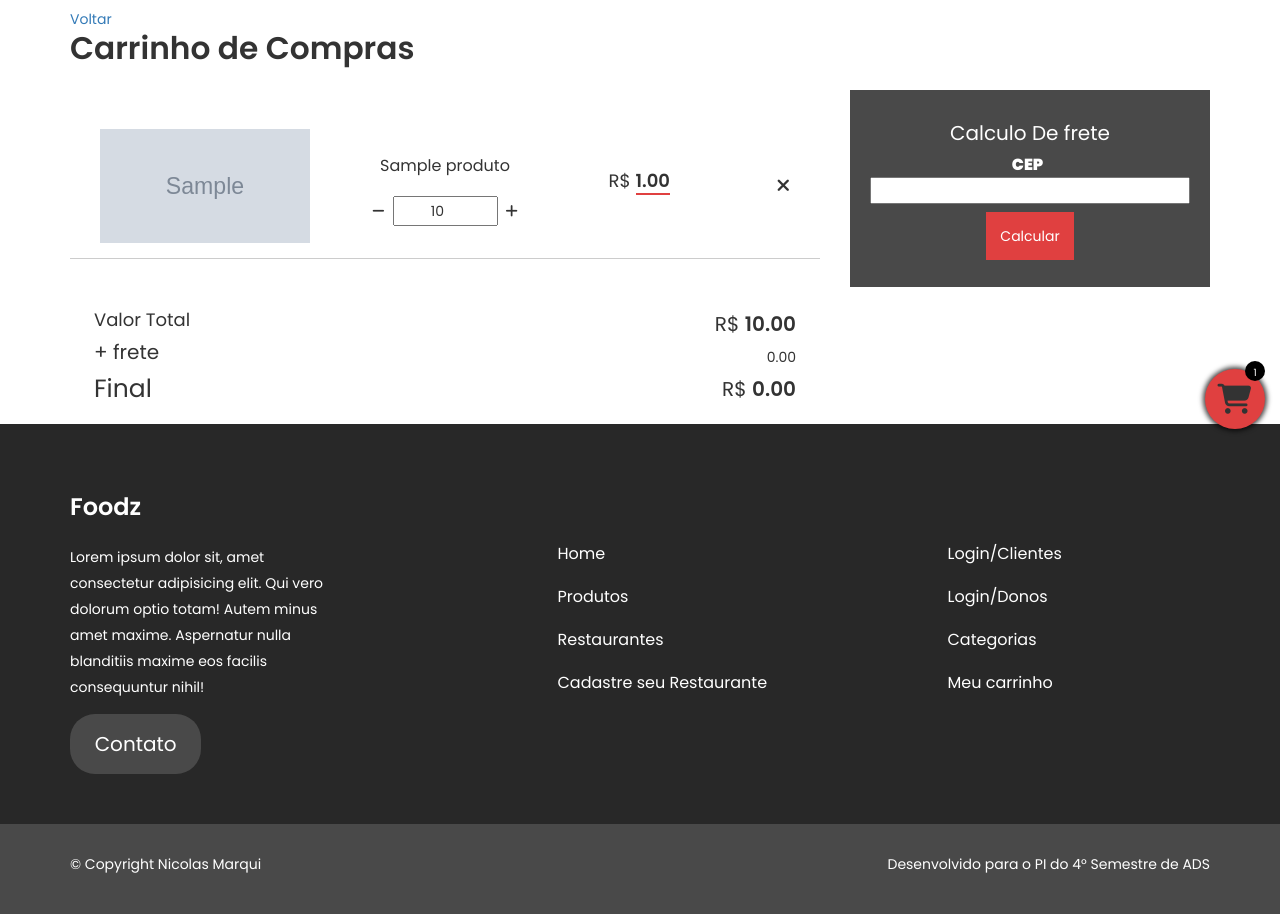
After one commit to NicolasMarqui/Foodz, a Django app: page /carrinho/ in a window 1280 px wide. The commit adds this page. Shown: the part 356-1270 px from the top of the page. Run offline with Django 3.2, Linux system fonts and the light colour scheme; a user stored in the database is signed in; tables that the repository leaves empty hold one stand-in row (values such as "Sample post"); grey boxes marked "Sample" are stand-in pictures; some libraries are stand-ins or nearby versions.

Commit message:
Shopping cart and CEP search

```diff
--- a/delivery/static/script.js
+++ b/delivery/static/script.js
@@ -578,5 +578,34 @@ $(document).ready(function(){
 
     });
 
+    $('#calcularFrete').submit(function(e){
+      e.preventDefault();
+
+      $.ajax({
+        type: "POST",
+        url: "/carrinho/cep",
+        data: {
+          cep: $('#num_frete').val(),
+          csrfmiddlewaretoken: getCookie('csrftoken'),
+        },
+        dataType: "json",
+        beforeSend: function(){
+          $('.calcula-frete').loading({
+            stoppable: true
+          });
+        },
+        success: function (response) {
+          var x2js = new X2JS();
+          text = String(response.cep)
+          var jsonObj = x2js.xml_str2json( JSON.parse(response.cep) );
+
+          console.log(jsonObj)
+
+          $('.calcula-frete').loading('stop');
+
+        }
+      });
+    })
+
 
 })
--- a/delivery/static/styles.css
+++ b/delivery/static/styles.css
@@ -4200,4 +4200,178 @@ footer .footer .fot-bottom p {
 .no-items a:hover {
   background-color: #e76c6c;
 }
+
+.carrinho-wrapper h1 {
+  font-size: calc(1.4375rem + 2.25vw);
+  font-weight: 600;
+  margin: 0 0 25px;
+}
+
+@media (min-width: 1200px) {
+  .carrinho-wrapper h1 {
+    font-size: 3.125rem;
+  }
+}
+
+.carrinho-wrapper .valor-total {
+  display: -webkit-box;
+  display: -ms-flexbox;
+  display: flex;
+  -webkit-box-pack: justify;
+      -ms-flex-pack: justify;
+          justify-content: space-between;
+  padding: 12px 24px;
+}
+
+.carrinho-wrapper .valor-total h3 {
+  font-size: 25px;
+  margin: 8px 0;
+}
+
+.carrinho-wrapper .valor-total h4 {
+  font-size: 18px;
+  margin: 8px 0;
+}
+
+.carrinho-wrapper .valor-total p {
+  font-size: 20px;
+  margin: 8px 0;
+}
+
+.carrinho-wrapper .valor-total p span {
+  font-weight: 600;
+}
+
+.carrinho-wrapper .valor-total .info-final p {
+  text-align: right;
+}
+
+.carrinho-wrapper .valor-total .info-final .frete {
+  text-align: right;
+  font-size: 14px;
+}
+
+.carrinho-wrapper .valor-total .info-final .final {
+  font-size: 20px;
+  text-align: right;
+}
+
+.carrinho-wrapper .valor-total .info-final .final span {
+  font-weight: 600;
+}
+
+.carrinho-wrapper .calcula-frete {
+  padding: 12px;
+  background-color: #494949;
+}
+
+.carrinho-wrapper .calcula-frete h2 {
+  font-size: 20px;
+  text-align: center;
+  color: #fff;
+}
+
+.carrinho-wrapper .calcula-frete form {
+  text-align: center;
+  margin: 10px 0;
+}
+
+.carrinho-wrapper .calcula-frete form label {
+  font-size: 16px;
+  color: #fff;
+  margin: 0 5px 0 0;
+}
+
+.carrinho-wrapper .calcula-frete form input {
+  font-size: 16px;
+}
+
+.carrinho-wrapper .calcula-frete form button {
+  font-size: 14px;
+  display: block;
+  background-color: #E04040;
+  padding: 14px;
+  margin: 8px auto;
+  outline: none;
+  border: none;
+  color: #fff;
+}
+
+.carrinho-wrapper .calcula-frete form button:hover {
+  background-color: #e76c6c;
+}
+
+.todos-items {
+  padding: 24px 0;
+  min-height: 200px;
+}
+
+.todos-items .item {
+  border-bottom: 1px solid #ccc;
+  padding: 15px;
+  height: 100%;
+  width: 100%;
+}
+
+.todos-items .item .thumb {
+  padding-bottom: 54%;
+  background-position: center;
+  background-size: cover;
+}
+
+.todos-items .item .thumb p {
+  font-size: 14px;
+}
+
+.todos-items .item .nome p {
+  font-size: 16px;
+  text-align: center;
+  padding: 8px 0;
+}
+
+.todos-items .item .quantidade {
+  font-size: 14px;
+  display: -webkit-box;
+  display: -ms-flexbox;
+  display: flex;
+  -webkit-box-orient: horizontal;
+  -webkit-box-direction: normal;
+      -ms-flex-direction: row;
+          flex-direction: row;
+  text-align: center;
+  -webkit-box-pack: center;
+      -ms-flex-pack: center;
+          justify-content: center;
+}
+
+.todos-items .item .quantidade input {
+  width: 50%;
+  text-align: center;
+}
+
+.todos-items .item .quantidade i {
+  display: inline-block;
+  margin: 8px;
+  vertical-align: middle;
+}
+
+.todos-items .item .preco p {
+  font-size: 18px;
+  text-align: right;
+}
+
+.todos-items .item .preco p span {
+  font-weight: 600;
+  border-bottom: 2px solid #E04040;
+}
+
+.todos-items .item .deleteCart {
+  font-size: 18px;
+  cursor: pointer;
+}
+
+.voltar {
+  margin: 10px 0 2px;
+  display: block;
+}
 /*# sourceMappingURL=styles.css.map */
--- a/delivery/templates/base.html
+++ b/delivery/templates/base.html
@@ -44,7 +44,7 @@
                 </div>
 
                 <div class="go-checkout-info">
-                    <a href="/checkout" class="bt">Continuar</a>
+                    <a href="/carrinho" class="bt">Continuar</a>
                 </div>
             </div>
 
@@ -277,5 +277,6 @@
         <script src="https://maxcdn.bootstrapcdn.com/bootstrap/3.3.7/js/bootstrap.min.js" integrity="sha384-Tc5IQib027qvyjSMfHjOMaLkfuWVxZxUPnCJA7l2mCWNIpG9mGCD8wGNIcPD7Txa" crossorigin="anonymous"></script>
         <script src="https://kit.fontawesome.com/13e048d385.js"></script>
         <script src="{% static 'script.js' %}" async defer></script>
+        <script src="{% static 'lib/xmlToJson.min.js' %}"></script>
     </body>
 </html>
--- /dev/null
+++ b/delivery/templates/carrinho.html
@@ -0,0 +1,107 @@
+{% extends 'base.html' %}
+{% load static %}
+
+{% block title %}
+    Carrinho
+{% endblock %}
+
+{% block content %}
+    <div class="banner-interno" style="background-image: url('https://images.unsplash.com/photo-1517248135467-4c7edcad34c4?ixlib=rb-1.2.1&ixid=eyJhcHBfaWQiOjEyMDd9&auto=format&fit=crop&w=1050&q=80')">
+        <div class="over"></div>
+
+        <!-- <div class="container">
+            <div class="bread-banner">
+                <ul>
+                    <li><a href="/">Home</a></li>
+                    <li> <span> > </span> </li>
+                    <li><h1>Produtos</h1></li>
+                </ul>
+            </div>
+        </div> -->
+    </div>
+
+    <div class="carrinho-wrapper">
+        <div class="container">
+
+            <a href="#" class="voltar">Voltar</a>
+            <h1>Carrinho de Compras</h1>
+
+            <div class="row fs-0">
+                <div class="col-xs-12 col-md-8">
+                    {% if success %}
+                        <div class="todos-items">
+                            {% for i in produtos %}
+                                <div class="item">
+
+                                    <div class="col-xs-12 col-md-4 col-in-block v-middle">
+                                        <div class="thumb" style="background-image: url('/media/{{i.id_produto.foto}}')">
+                                        </div>
+                                    </div>
+
+                                    <div class="col-xs-12 col-md-4 col-in-block v-middle">
+                                        <div class="nome">
+                                            <p>{{i.id_produto.nome}}</p>
+                                        </div>
+                                        <div class="quantidade">
+                                            <i class="fas fa-minus"></i><input type="number" value="{{i.quantidade}}"><i class="fas fa-plus"></i>
+                                        </div>
+                                    </div>
+
+                                    <div class="col-xs-12 col-md-2 col-in-block v-middle">
+                                        <div class="preco">
+                                            <p>R$ <span>{{i.id_produto.preco}}</span></p>
+                                        </div>
+                                    </div>
+
+                                    <div class="col-xs-12 col-md-2 col-in-block v-middle text-right">
+                                        <i class="fas fa-times deleteCart" id="deleteFromCart"></i>
+                                    </div>
+                                </div>
+                            {% endfor %}
+                        </div>
+                        <div class="valor-total">
+
+                            <div class="label-final">
+                                <h4>Valor Total</h4>
+                                <p>+ frete</p>
+                                <h3>Final</h3>
+                            </div>
+
+                            <div class="info-final">
+                                <p>R$ <span>{{preco}}</span></p>
+                                <p class="frete">0.00</p>
+                                <p class="final"> R$ <span>0.00</span> </p>
+                            </div>
+
+                        </div>
+                    {% else %}
+                        <h2>Ooopsie daisy</h2>
+                    {% endif %}
+                </div>
+
+                <div class="col-xs-12 col-md-4">
+                    <div class="calcula-frete">
+                        <h2>Calculo De frete</h2>
+
+                        <form action="/calcular/frete" method="POST" id="calcularFrete">
+                            {% csrf_token %}
+
+                            <div class="form-group">
+                                <label for="num_frete">CEP</label>
+                                <input type="text" id="num_frete" name="cep">
+
+                                <button type="submit">Calcular</button>
+                            </div>
+                        </form>
+
+                        <div class="frete-opcoes">
+                            <ul>
+                                <!-- Ajax aqui -->
+                            </ul>
+                        </div>
+                    </div>
+                </div>
+            </div>
+        </div>
+    </div>
+{% endblock %}
--- a/delivery/urls.py
+++ b/delivery/urls.py
@@ -26,4 +26,6 @@ urlpatterns = [
     path('carrinho/add',views.carrinho_add,name="Adicionar Carrinho"),
     path('carrinho/todos',views.carrinho_todos,name="Todos os items no carrinho"),
     path('carrinho/excluir',views.carrinho_excluir,name="Excluir items no carrinho"),
+    path('carrinho/',views.carrinho,name="carrinho"),
+    path('carrinho/cep',views.carrinho_cep,name="Calcular CEP"),
 ]
--- a/delivery/views.py
+++ b/delivery/views.py
@@ -11,6 +11,7 @@ import datetime
 from django.http import JsonResponse
 import json
 from django.core import serializers
+import requests
 
 # Create your views here.
 def home(request):
@@ -580,3 +581,96 @@ def carrinho_excluir(request):
 
         except Carrinho.DoesNotExist:
             return JsonResponse({'status': 'error', 'msg': 'Erro ao deletar o produto'})
+
+def carrinho(request):
+
+    if not request.user.is_authenticated:
+        msg = 'Você tem que estar logado para adicionar items no carrinho'
+        success = False
+        preco = 0
+        item = None
+
+    if request.user.groups.filter(name="Donos").exists():
+        msg = 'Você tem que ser cliente para adicionar items no carrinho'
+        success = False
+        preco = 0
+        item = None
+
+    try:
+        id_user = Cliente.objects.get(user_id=request.user.id)
+    except Cliente.DoesNotExist:
+        id_user = None
+        item = None
+
+    if id_user is not None:
+        try:
+            item = Carrinho.objects.filter(id_cliente=id_user, is_carrinho=1)
+            success = True
+            msg = None
+            preco = 0
+
+            for i in item:
+                preco += (i.quantidade * i.id_produto.preco)
+
+        except Carrinho.DoesNotExist:
+            item = None
+            success = False
+            msg = 'Nenhum item no carrinho'
+            preco = 0
+    else:
+        success = False
+        msg = 'User não encontrado'
+        preco = 0
+
+
+    return render(
+        request,
+        'carrinho.html',
+        {
+            'msg': msg,
+            'success': success,
+            'produtos': item,
+            'preco': preco
+        }
+    )
+
+def carrinho_cep(request):
+    if request.method == 'POST' and request.is_ajax():
+        if not request.user.is_authenticated:
+            msg = 'Você tem que estar logado para calcular o CEP'
+            return JsonResponse({ 'status': 'erro' , 'msg': msg})
+
+        if request.user.groups.filter(name="Donos").exists():
+            msg = 'Você tem que ser cliente para calcular o CEP'
+            return JsonResponse({ 'status': 'erro' , 'msg': msg})
+
+        try:
+            id_user = Cliente.objects.get(user_id=request.user.id)
+        except Cliente.DoesNotExist:
+            id_user = None
+
+        if id_user is not None:
+            cep_user = request.POST['cep']
+            try:
+                item = Carrinho.objects.filter(id_cliente=id_user, is_carrinho=1).distinct()
+                success = True
+                msg = None
+                preco = 0
+
+                for i in item:
+                    # print(i.id_produto.restaurante.cep)
+                    url = "http://ws.correios.com.br/calculador/CalcPrecoPrazo.aspx?“nCdEmpresa=''&sDsSenha=''&sCepOrigem={}&sCepDestino={}&nVlPeso=1&nCdFormato=1&nVlComprimento=20&nVlAltura=5&nVlLargura=15&nCdServico=41106&StrRetorno=xml".format(i.id_produto.restaurante.cep, cep_user)
+                    r = requests.get(url, data=request.GET)
+
+                msg = 'Teste'
+                return JsonResponse({ 'status': 'success' , 'msg': msg, 'cep': json.dumps(r.text)}, json_dumps_params={'ensure_ascii': False},safe=False)
+
+            except Carrinho.DoesNotExist:
+                msg = 'Erro ao calcular o CEP'
+                return JsonResponse({ 'status': 'erro' , 'msg': msg})
+        else:
+            msg = 'Erro ao calcular o CEP'
+            return JsonResponse({ 'status': 'erro' , 'msg': msg})
+
+
+        # api_url = "http://ws.correios.com.br/calculador/CalcPrecoPrazo.aspx?"
```
Also changed, not shown: delivery/static/lib/xmlToJson.min.js (added).
